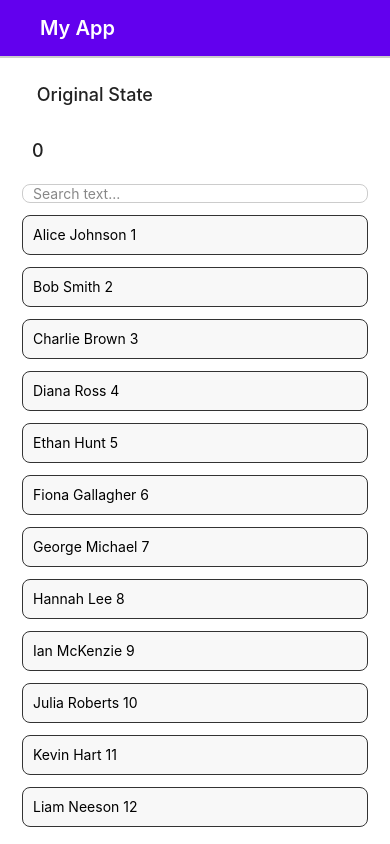
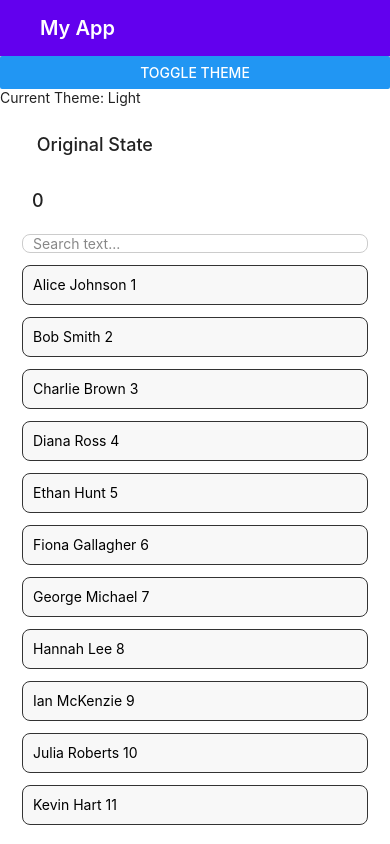
Before and after one commit to NileshWal/RNPracticeRepo, a React Native app: screen / in a window 390 px wide. Built offline with nearby package versions, Linux system fonts and the light colour scheme.

Commit message:
1. useContext hook used in code. 2. Code refractoring to make use of useContext for Dark mode.

```diff
--- a/App.js
+++ b/App.js
@@ -5,9 +5,12 @@
  * @format
  */
 
-import React from 'react';
+import React, { useState } from 'react';
+import { Button, View, useColorScheme } from 'react-native';
 import HomeScreen from './screens/HomeScreen';
 import { SafeAreaProvider } from 'react-native-safe-area-context';
+import { ThemeContext } from './context/ThemeContext';
+import ToolBar from './components/ToolBar';
 
 function App() {
   // const getUser = _userName => {
@@ -19,10 +22,24 @@ function App() {
   //   .then(val => console.log('success val ' + val))
   //   .catch(err => console.error('error val ' + err));
 
+  const scheme = useColorScheme(); // 'dark' or 'light'
+  const isDarkMode = scheme === 'dark';
+  const [isDarkTheme, setIsDarkTheme] = useState(isDarkMode);
+
+  const toggleTheme = () => {
+    setIsDarkTheme(!isDarkTheme);
+  };
+
   return (
-    <SafeAreaProvider>
-      <HomeScreen />
-    </SafeAreaProvider>
+    <ThemeContext.Provider value={isDarkTheme}>
+      <SafeAreaProvider>
+        <ToolBar title="My App" isDarkMode={isDarkTheme} />
+        <View>
+          <Button title="Toggle Theme" onPress={toggleTheme} />
+        </View>
+        <HomeScreen />
+      </SafeAreaProvider>
+    </ThemeContext.Provider>
   );
 }
 
--- /dev/null
+++ b/context/ThemeContext.tsx
@@ -0,0 +1,3 @@
+import { createContext } from 'react';
+
+export const ThemeContext = createContext(false);
--- a/screens/HomeScreen.tsx
+++ b/screens/HomeScreen.tsx
@@ -1,29 +1,27 @@
-import React, { useEffect, useState } from 'react';
+import React, { useEffect, useState, useContext } from 'react';
 import {
   SafeAreaView,
   View,
   Text,
   TextInput,
   FlatList,
-  useColorScheme,
+  ColorValue,
 } from 'react-native';
 import CustomText from '../components/CustomText';
 import ItemProps from '../components/ItemProps';
-import ToolBar from '../components/ToolBar';
 import { generateMockData } from '../data/MockData';
 import { globalStyles } from '../styles/globalStyles';
 import { ListItem } from '../types/common';
 import { useSafeAreaInsets } from 'react-native-safe-area-context';
+import { ThemeContext } from '../context/ThemeContext';
 
 const HomeScreen: React.FC = () => {
   const insets = useSafeAreaInsets();
-  const scheme = useColorScheme(); // 'dark' or 'light'
-  const isDarkMode = scheme === 'dark';
-  const uiElements = globalStyles(isDarkMode);
+  const isDarkTheme = useContext(ThemeContext);
+  const uiElements = globalStyles(isDarkTheme);
   const [searchText, setSearchText] = useState<string>('');
   const [data, setData] = useState<ListItem[]>([]);
   const [filteredData, setFilteredData] = useState<ListItem[]>([]);
-
   const [stateText, setStateText] = useState(0);
 
   useEffect(() => {
@@ -53,8 +51,11 @@ const HomeScreen: React.FC = () => {
   };
 
   const renderItem = ({ item }: { item: ListItem }) => (
-    <ItemProps name={item.title} count={item.id} isDarkMode={isDarkMode} />
+    <ItemProps name={item.title} count={item.id} isDarkMode={isDarkTheme} />
   );
+
+  const themeColor = (item: boolean): ColorValue =>
+    item ? '#222222' : '#ffffff';
 
   return (
     <SafeAreaView
@@ -65,10 +66,14 @@ const HomeScreen: React.FC = () => {
         },
       ]}
     >
-      <ToolBar title="My App" isDarkMode={isDarkMode} />
+      <View style={{ backgroundColor: themeColor(isDarkTheme) }}>
+        <Text style={{ color: themeColor(!isDarkTheme) }}>
+          Current Theme: {isDarkTheme ? 'Dark' : 'Light'}
+        </Text>
+      </View>
+
       <View style={uiElements.contentContainer}>
-        <CustomText isDarkMode={isDarkMode} />
-
+        <CustomText isDarkMode={isDarkTheme} />
         <Text
           style={uiElements.customTextTitleText}
           onPress={() => {
```
